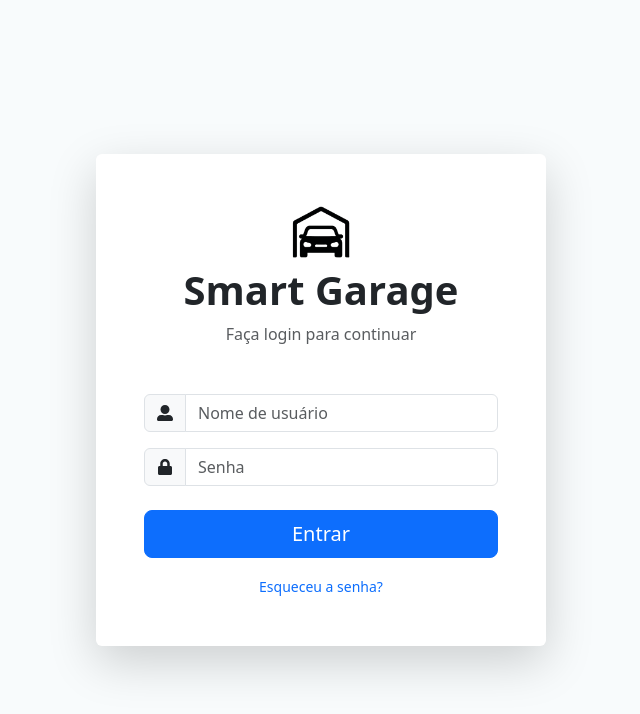
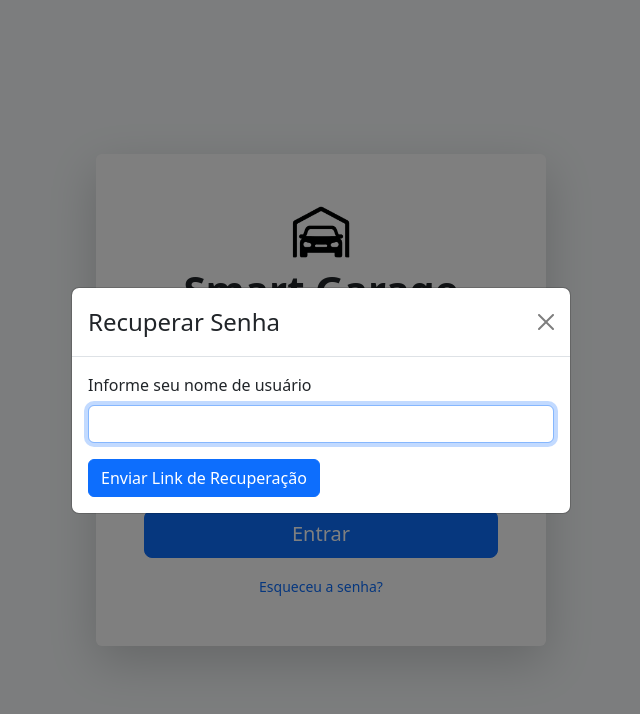
Before and after one commit to guilhermebastosalves/smart-garage-ui, a React (Vite) app: page / in a window 1280 px wide. Both pictures are taken after a click on the link "Esqueceu a senha?". Shown: the top 714 px of the page, without its empty margins (319-959 px from the left). Built offline with nearby package versions, Linux system fonts and the light colour scheme.

Commit message:
correçoes e recuperaçao de senha

```diff
--- a/src/App.jsx
+++ b/src/App.jsx
@@ -37,6 +37,7 @@ import ProtectedRoute from './components/RotaProtegida'; // Importe a rota prote
 import AcessoNegado from './components/AcessoNegado';
 import ListVendedores from './components/listagem/ListVendedores';
 import RegistroVendedor from './components/cadastro/Vendedor'
+import ResetarSenha from './components/ResetarSenha';
 
 import { ToastContainer } from 'react-toastify';
 import 'react-toastify/dist/ReactToastify.css'; // Importe o CSS
@@ -65,6 +66,7 @@ function App() {
       <div className='App'>
         <Routes>
           <Route path="/" element={<Login />}></Route>
+          <Route path="/resetar-senha/:token" element={<ResetarSenha />} />
 
           {/* Rotas Protegidas */}
           <Route element={<ProtectedRoute />}>
--- a/src/components/Login.jsx
+++ b/src/components/Login.jsx
@@ -1,7 +1,7 @@
 // Importe os ícones que vamos usar
 import { FaCar, FaUserAlt, FaLock } from 'react-icons/fa';
 import { InputGroup, Form } from 'react-bootstrap'; // Importe os componentes do react-bootstrap se ainda não o fez
-
+import ModalEsqueciSenha from './modais/ModalEsqueciSenha';
 import { useState } from 'react';
 import { useNavigate } from 'react-router-dom';
 import AuthService from '../services/authDataService';
@@ -15,6 +15,8 @@ const Login = () => {
     const [senha, setSenha] = useState('');
     const [loading, setLoading] = useState(false);
     const [erro, setErro] = useState('');
+
+    const [showEsqueciSenhaModal, setShowEsqueciSenhaModal] = useState(false);
 
     const handleLogin = async (e) => {
         e.preventDefault();
@@ -44,8 +46,7 @@ const Login = () => {
 
     return (
 
-
-        // MELHORIA: Wrapper com a classe do gradiente
+        <>
             <div className="login-page-wrapper">
                 {/* MELHORIA: Adicionada classe de animação e removido estilo inline */}
                 <div className="card shadow-lg border-0 login-card-animated" style={{ width: '100%', maxWidth: '450px' }}>
@@ -109,12 +110,21 @@ const Login = () => {
 
                             {/* MELHORIA: Link de "Esqueci a senha" (visual, sem lógica) */}
                             <div className="text-center">
-                            <a href="#" className="text-decoration-none small">Esqueceu a senha?</a>
+                                <a href="#" onClick={(e) => { e.preventDefault(); setShowEsqueciSenhaModal(true); }} className="text-decoration-none small">
+                                    Esqueceu a senha?
+                                </a>
                             </div>
                         </form>
                     </div>
                 </div>
             </div>
+
+            {/* RENDERIZE O MODAL AQUI */}
+            <ModalEsqueciSenha
+                show={showEsqueciSenhaModal}
+                onHide={() => setShowEsqueciSenhaModal(false)}
+            />
+        </>
     );
 };
 
--- /dev/null
+++ b/src/components/ResetarSenha.jsx
@@ -0,0 +1,70 @@
+import { useState } from 'react';
+import { useParams, useNavigate } from 'react-router-dom';
+import AuthService from '../services/authDataService';
+import { Form, Button, Card, Alert, Spinner } from 'react-bootstrap';
+
+const ResetarSenha = () => {
+    const { token } = useParams(); // Pega o token da URL
+    const navigate = useNavigate();
+
+    const [senha, setSenha] = useState('');
+    const [confirmarSenha, setConfirmarSenha] = useState('');
+    const [mensagem, setMensagem] = useState('');
+    const [erro, setErro] = useState('');
+    const [loading, setLoading] = useState(false);
+
+    const handleSubmit = async (e) => {
+        e.preventDefault();
+        if (senha !== confirmarSenha) {
+            setErro('As senhas não coincidem.');
+            return;
+        }
+        setLoading(true);
+        setErro('');
+        setMensagem('');
+        try {
+            const response = await AuthService.resetarSenha(token, { senha });
+            setMensagem(response.data.mensagem);
+            setTimeout(() => navigate('/'), 2000); // Redireciona para o login
+        } catch (error) {
+            setErro(error.response?.data?.mensagem || 'Erro ao redefinir a senha.');
+        } finally {
+            setLoading(false);
+        }
+    };
+
+    return (
+        <div className="login-page-wrapper">
+            <Card className="shadow-lg border-0 login-card-animated" style={{ maxWidth: '450px' }}>
+                <Card.Body className="p-5">
+                    <h3 className="text-center mb-4">Crie uma Nova Senha</h3>
+                    {mensagem && <Alert variant="success">{mensagem}</Alert>}
+                    {erro && (
+                        <div className='d-flex align-items-center mb-3 container'>
+                            <i className="bi bi-exclamation-triangle-fill text-danger me-2"></i>
+                            <div className="text text-danger">{erro}</div>
+                        </div>
+
+                    )}
+                    <Form onSubmit={handleSubmit}>
+                        <Form.Group className="mb-3">
+                            <Form.Label>Nova Senha</Form.Label>
+                            <Form.Control type="password" value={senha} onChange={(e) => setSenha(e.target.value)} required />
+                        </Form.Group>
+                        <Form.Group className="mb-3">
+                            <Form.Label>Confirmar Nova Senha</Form.Label>
+                            <Form.Control type="password" value={confirmarSenha} onChange={(e) => setConfirmarSenha(e.target.value)} required />
+                        </Form.Group>
+                        <div className="d-grid">
+                            <Button type="submit" disabled={loading}>
+                                {loading ? <Spinner size="sm" /> : 'Redefinir Senha'}
+                            </Button>
+                        </div>
+                    </Form>
+                </Card.Body>
+            </Card>
+        </div>
+    );
+};
+
+export default ResetarSenha;
--- a/src/components/cadastro/Consignacao.jsx
+++ b/src/components/cadastro/Consignacao.jsx
@@ -216,6 +216,7 @@ const Consignacao = () => {
         if (automovel.valor && (isNaN(automovel.valor) || automovel.valor <= 0)) tipoErros.push("valor");
         if (automovel.km && isNaN(automovel.km)) tipoErros.push("km");
         if (automovel.cor && (!isNaN(automovel.cor))) tipoErros.push("cor");
+        if (automovel.ano_fabricacao > automovel.ano_modelo) tipoErros.push("ano_modelo_fabricacao");
 
 
 
@@ -527,9 +528,10 @@ const Consignacao = () => {
 
                                 <div className="col-md-2">
                                     <label htmlFor="anofabricacao" className="form-label">Ano Fabricação</label>
-                                    <input type="text" className={`form-control ${hasError("ano_fabricacao") && "is-invalid"}`} id="anofabricacao" name="ano_fabricacao" onChange={handleInputChangeAutomovel} />
+                                    <input type="text" className={`form-control ${hasError("ano_fabricacao") && "is-invalid"} ${hasError("ano_modelo_fabricacao") && "is-invalid"}`} id="anofabricacao" name="ano_fabricacao" onChange={handleInputChangeAutomovel} />
                                     {vazio.includes("ano_fabricacao") && <div className="invalid-feedback ms-1">Informe o ano de fabricação.</div>}
                                     {tipo.includes("ano_fabricacao") && <div className="invalid-feedback ms-1">Ano de fabricação inválido.</div>}
+                                    {tipo.includes("ano_modelo_fabricacao") && <div className="invalid-feedback ms-1">Ano de fabricação posterior a ano modelo.</div>}
                                 </div>
                                 <div className="col-md-2">
                                     <label htmlFor="anomodelo" className="form-label">Ano Modelo</label>
--- a/src/components/cadastro/Troca.jsx
+++ b/src/components/cadastro/Troca.jsx
@@ -298,6 +298,7 @@ const Troca = () => {
         if (automovel.valor && (isNaN(automovel.valor) || automovel.valor <= 0)) tipoErros.push("valor");
         if (automovel.km && isNaN(automovel.km)) tipoErros.push("km");
         if (automovel.cor && (!isNaN(automovel.cor))) tipoErros.push("cor");
+        if (automovel.ano_fabricacao > automovel.ano_modelo) tipoErros.push("ano_modelo_fabricacao");
 
 
 
@@ -679,9 +680,10 @@ const Troca = () => {
                                 </div>
                                 <div className="col-md-2">
                                     <label htmlFor="anofabricacao" className="form-label">Ano Fabricação</label>
-                                    <input type="text" className={`form-control ${hasError("ano_fabricacao") && "is-invalid"}`} id="anofabricacao" name="ano_fabricacao" onChange={handleInputChangeAutomovel} />
+                                    <input type="text" className={`form-control ${hasError("ano_fabricacao") && "is-invalid"} ${hasError("ano_modelo_fabricacao") && "is-invalid"}`} id="anofabricacao" name="ano_fabricacao" onChange={handleInputChangeAutomovel} />
                                     {vazio.includes("ano_fabricacao") && <div className="invalid-feedback ms-1">Informe o ano de fabricação.</div>}
                                     {tipo.includes("ano_fabricacao") && <div className="invalid-feedback ms-1">Ano de fabricação inválido.</div>}
+                                    {tipo.includes("ano_modelo_fabricacao") && <div className="invalid-feedback ms-1">Ano de fabricação posterior a ano modelo.</div>}
                                 </div>
                                 <div className="col-md-2">
                                     <label htmlFor="anomodelo" className="form-label">Ano Modelo</label>
--- a/src/components/cadastro/Vendedor.jsx
+++ b/src/components/cadastro/Vendedor.jsx
@@ -6,7 +6,7 @@ import { Form, Button, Card, Alert, Spinner } from 'react-bootstrap';
 
 const RegistroVendedor = () => {
     const navigate = useNavigate();
-    const [formData, setFormData] = useState({ nome: '', usuario: '', senha: '' });
+    const [formData, setFormData] = useState({ nome: '', usuario: '', email: '', senha: '', telefone: '' });
     const [loading, setLoading] = useState(false);
     const [erro, setErro] = useState('');
     const [sucesso, setSucesso] = useState('');
@@ -48,15 +48,23 @@ const RegistroVendedor = () => {
                         <Form onSubmit={handleSubmit}>
                             <Form.Group className="mb-3">
                                 <Form.Label htmlFor="nome">Nome Completo</Form.Label>
-                                <Form.Control id="nome" name="nome" type="text" onChange={handleInputChange} required />
+                                <Form.Control id="nome" name="nome" type="text" onChange={handleInputChange} />
+                            </Form.Group>
+                            <Form.Group className="mb-3">
+                                <Form.Label htmlFor="email">E-mail</Form.Label>
+                                <Form.Control id="email" name="email" type="email" placeholder="exemplo@email.com" onChange={handleInputChange} />
+                            </Form.Group>
+                            <Form.Group className="mb-3">
+                                <Form.Label htmlFor="telefone">Telefone</Form.Label>
+                                <Form.Control id="telefone" name="telefone" onChange={handleInputChange} />
                             </Form.Group>
                             <Form.Group className="mb-3">
                                 <Form.Label htmlFor="usuario">Nome de Usuário (para login)</Form.Label>
-                                <Form.Control id="usuario" name="usuario" type="text" onChange={handleInputChange} required />
+                                <Form.Control id="usuario" name="usuario" type="text" onChange={handleInputChange} />
                             </Form.Group>
                             <Form.Group className="mb-3">
                                 <Form.Label htmlFor="senha">Senha</Form.Label>
-                                <Form.Control id="senha" name="senha" type="password" onChange={handleInputChange} required />
+                                <Form.Control id="senha" name="senha" type="password" onChange={handleInputChange} />
                             </Form.Group>
                             <div className="d-grid">
                                 <Button variant="primary" type="submit" disabled={loading}>
--- a/src/components/listagem/ListVendedores.jsx
+++ b/src/components/listagem/ListVendedores.jsx
@@ -62,7 +62,7 @@ const ListVendedores = () => {
                         <h1 className="fw-bold">Gerenciar Vendedores</h1>
                         <p className="text-muted">Cadastre, visualize e gerencie os acessos dos vendedores.</p>
                     </div>
-                    <Button variant="primary" size="lg" onClick={() => navigate('/vendedor/novo')}>
+                    <Button variant="primary" size="lg" onClick={() => navigate('/vendedor')}>
                         <i className="bi bi-plus-circle-fill me-2"></i>
                         Novo Vendedor
                     </Button>
--- /dev/null
+++ b/src/components/modais/ModalEsqueciSenha.jsx
@@ -0,0 +1,62 @@
+import { useState } from 'react';
+import { Modal, Button, Form, Alert, Spinner } from 'react-bootstrap';
+import AuthService from '../../services/authDataService';
+
+function ModalEsqueciSenha({ show, onHide }) {
+    const [usuario, setUsuario] = useState('');
+    const [mensagem, setMensagem] = useState('');
+    const [loading, setLoading] = useState(false);
+
+    const handleSubmit = async (e) => {
+        e.preventDefault();
+        setLoading(true);
+        setMensagem('');
+        try {
+            const response = await AuthService.solicitarResetSenha({ usuario });
+            setMensagem(response.data.mensagem);
+        } catch (error) {
+            setMensagem('Ocorreu um erro. Tente novamente.');
+        } finally {
+            setLoading(false);
+        }
+    };
+
+    // Limpa o estado ao fechar
+    const handleClose = () => {
+        setMensagem('');
+        setUsuario('');
+        onHide();
+    }
+
+    return (
+        <Modal show={show} onHide={handleClose} centered>
+            <Modal.Header closeButton>
+                <Modal.Title>Recuperar Senha</Modal.Title>
+            </Modal.Header>
+            <Modal.Body>
+                {mensagem ? (
+                    <Alert variant="info">{mensagem}</Alert>
+                ) : (
+                    <Form onSubmit={handleSubmit}>
+                        <Form.Group>
+                            <Form.Label>Informe seu nome de usuário</Form.Label>
+                            <Form.Control
+                                type="text"
+                                value={usuario}
+                                onChange={(e) => setUsuario(e.target.value)}
+                                required
+                                autoFocus
+                            />
+                        </Form.Group>
+                        <Button variant="primary" type="submit" className="mt-3" disabled={loading}>
+                            {loading ? <Spinner size="sm" /> : 'Enviar Link de Recuperação'}
+                        </Button>
+                    </Form>
+                )}
+            </Modal.Body>
+        </Modal>
+    )
+}
+
+
+export default ModalEsqueciSenha;
--- a/src/http-common.js
+++ b/src/http-common.js
@@ -1,4 +1,5 @@
 import axios from "axios";
+import AuthService from "./services/authDataService";
 
 const apiClient = axios.create({
     // Inserir o endereço do servidor onde a API está hospedada
@@ -12,8 +13,11 @@ const apiClient = axios.create({
 // Adicionamos um interceptor que roda ANTES de cada requisição ser enviada
 apiClient.interceptors.request.use(
     (config) => {
+
+        const token = AuthService.getCurrentUserToken();
+
         // Pega o token do localStorage
-        const token = localStorage.getItem("user_token");
+        // const token = localStorage.getItem("user_token");
 
         // Se o token existir, adiciona ao cabeçalho 'Authorization'
         if (token) {
--- a/src/services/authDataService.js
+++ b/src/services/authDataService.js
@@ -12,10 +12,20 @@ const getCurrentUserToken = () => {
     return localStorage.getItem("user_token");
 };
 
+const solicitarResetSenha = (data) => {
+    return http.post("/api/login/esqueci-senha", data);
+};
+
+const resetarSenha = (token, data) => {
+    return http.post(`/api/login/resetar-senha/${token}`, data);
+};
+
 const authService = {
     login,
     logout,
     getCurrentUserToken,
+    solicitarResetSenha,
+    resetarSenha,
 };
 
 export default authService;
```
Lines whose indentation alone changed are shown as unchanged.
